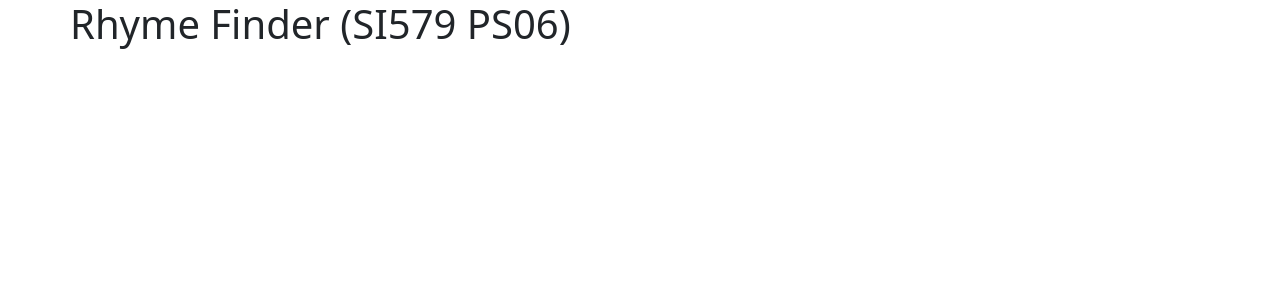
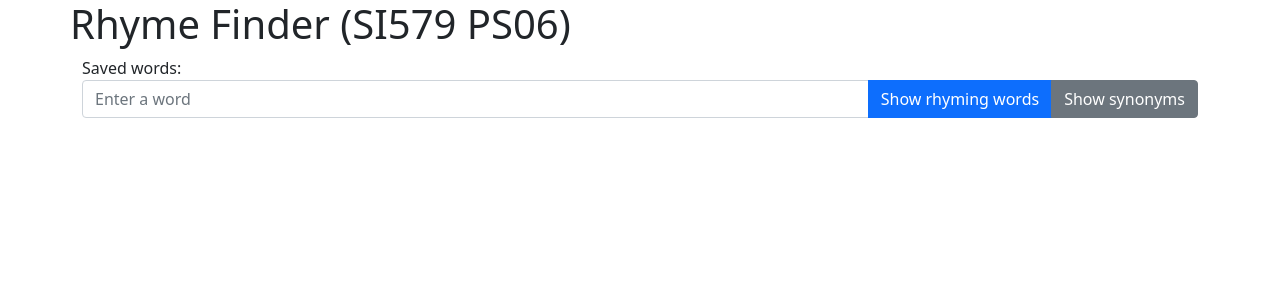
Before and after one commit to am1785/si_579_ps06, a React (Create React App) app: page / in a window 1280 px wide. Shown: the top 300 px of the page. Built offline with nearby package versions, Linux system fonts and the light colour scheme.

Commit message:
rough implementation of getRhymes feature, it takes 3 loads to render JSON data, likely due to issue with async/await

```diff
--- a/src/Finder.js
+++ b/src/Finder.js
@@ -1,5 +1,118 @@
+import {useState, useRef} from 'react';
+import RhymeWord from './RhymeWord';
+
 function Finder(){
+    const [SAVED_WORDS_COUNTER, setSavedWordCount] = useState(0);
+    const [SAVED_WORDS, setSavedWords] = useState([]);
+    const [DESC, setDescription] = useState("");
+    const [RHYME_WORDS, setRhymes] = useState({});
+    const [SYN_WORDS, setSyns] = useState({});
+    const [OUTPUTS, setOutputs] = useState([]);
+    const [JSON_DATA, setJsonData] = useState([]);
 
+    let output_elements = [];
+
+    const searchWordInput = useRef(null);
+
+    for(const [key,value] of Object.entries(RHYME_WORDS)){
+        output_elements.push(<h2>{key}</h2>)
+        for(const word of value){
+            const rhyme_word = <RhymeWord text={word['word']} />;
+            output_elements.push(rhyme_word);
+        }
+    }
+
+    async function getRhymes(rel_rhy) {
+        let response = await fetch(`https://api.datamuse.com/words?${(new URLSearchParams({rel_rhy})).toString()}`);
+        return await response.json();
+        //.then((data) => setJsonData(data));
+        //console.log(data);
+        // return response;
+    }
+
+    function getSynonyms(rel_syn, callback) {
+        fetch(`https://api.datamuse.com/words?${(new URLSearchParams({rel_syn})).toString()}`)
+            .then((response) => response.json())
+            .then((data) => {
+                callback(data);
+            }, (err) => {
+                console.error(err);
+            });
+    }
+
+    function groupBy(objects, property) {
+        // If property is not a function, convert it to a function that accepts one argument (an object) and returns that object's
+        // value for property (obj[property])
+        if(typeof property !== 'function') {
+            const propName = property;
+            property = (obj) => obj[propName];
+        }
+        const groupedObjects = new Map(); // Keys: group names, value: list of items in that group
+        for(const object of objects) {
+            const groupName = property(object);
+            //Make sure that the group exists
+            if(!groupedObjects.has(groupName)) {
+                groupedObjects.set(groupName, []);
+            }
+            groupedObjects.get(groupName).push(object);
+        }
+        // Create an object with the results. Sort the keys so that they are in a sensible "order"
+        const result = {};
+        for(const key of Array.from(groupedObjects.keys()).sort()) {
+            result[key] = groupedObjects.get(key);
+        }
+        return result;
+    }
+
+   function makeRhymes(){
+        //setOutputs(['']);
+        const loading_desc = "loading...";
+        let grouped_json_data = {}
+        setDescription(loading_desc);
+        //let json_promise= await getRhymes(searchWordInput.current.value);
+        getRhymes(searchWordInput.current.value).then((data) => setJsonData(data));
+        //console.log(JSON_DATA);
+        grouped_json_data = groupBy(JSON_DATA, "numSyllables");
+        console.log(grouped_json_data);
+        setRhymes(grouped_json_data);
+        //console.log(RHYME_WORDS);
+
+        const new_desc = `Words that rhyme with ${searchWordInput.current.value}`;
+        setDescription(new_desc);
+        setOutputs(OUTPUTS.concat(output_elements));
+        //console.log(OUTPUTS);
+    }
+
+    function addSavedWord(){
+        setSavedWordCount(SAVED_WORDS_COUNTER + 1);
+        if (SAVED_WORDS_COUNTER === 0){
+            const newlist = SAVED_WORDS.concat(searchWordInput.current.value);
+            setSavedWords(newlist);
+        } else {
+        let newlist = SAVED_WORDS.concat(', ');
+        newlist = newlist.concat(searchWordInput.current.value);
+        setSavedWords(newlist);
+        }
+    }
+
+    return <>
+        <div className="row">
+        <div className="col">Saved words: {SAVED_WORDS} </div>
+        </div>
+        <div className="row">
+        <div className="input-group col">
+            <input className="form-control" ref={searchWordInput} type="text" placeholder="Enter a word" id="word_input" />
+            <button onClick={makeRhymes} id="show_rhymes" type="button" className="btn btn-primary">Show rhyming words</button>
+            <button id="show_synonyms" type="button" className="btn btn-secondary">Show synonyms</button>
+        </div>
+        </div>
+        <div className="row">
+            <h2 className="col" id="output_description">{DESC}</h2>
+        </div>
+        <div className="output row">
+                <output id = "word_output" className="col">{OUTPUTS}</output>
+        </div>
+        </>
 }
 
 export default Finder;
--- /dev/null
+++ b/src/RhymeWord.js
@@ -0,0 +1,9 @@
+function RhymeWord(props) {
+    function onSave(){
+        console.log('nice save');
+        props.onSave();
+    }
+    return <li>{props.text} <button onClick={onSave} className="btn btn-outline-success">Save</button></li>
+}
+
+export default RhymeWord;
--- a/src/index.js
+++ b/src/index.js
@@ -20,4 +20,6 @@ ReactDOM.render(
 reportWebVitals();
 
 ReactDOM.render(<><main className="container">
-  <h1 className="row">Rhyme Finder (SI579 PS06)</h1></main></>, document.getElementById('root'));
+  <h1 className="row">Rhyme Finder (SI579 PS06)</h1>
+  <Finder />
+  </main></>, document.getElementById('root'));
```
